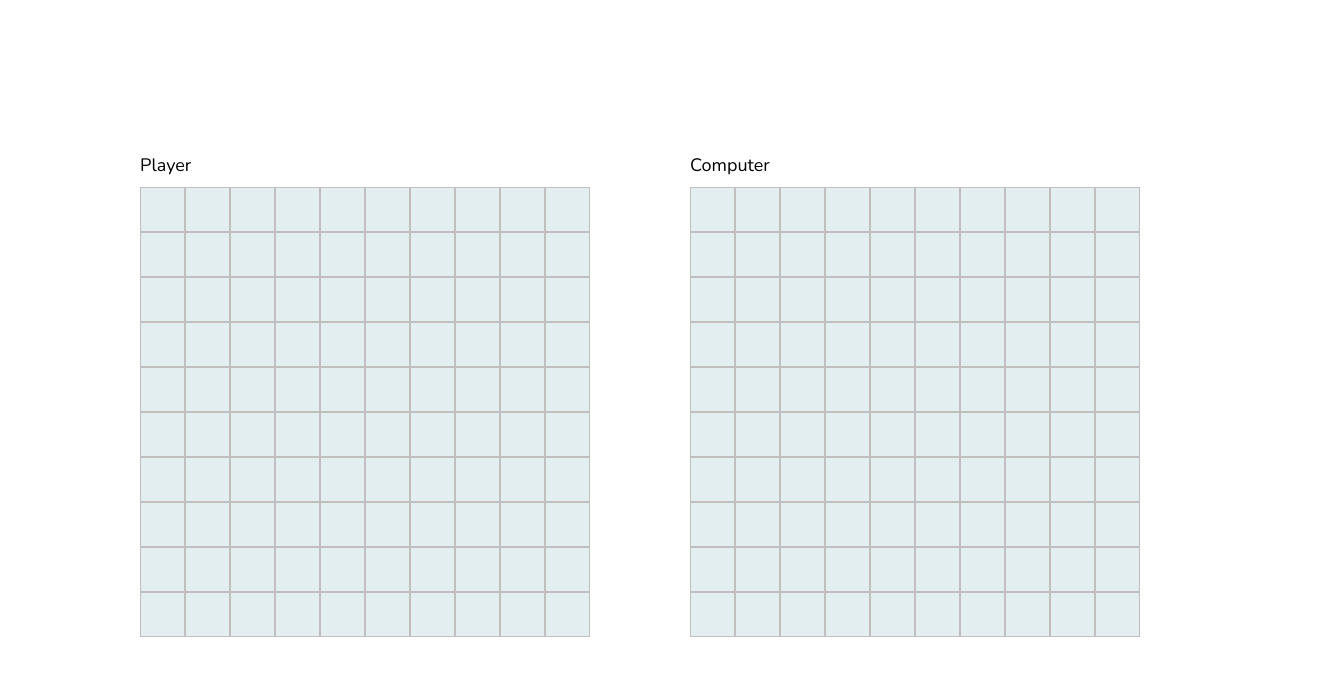
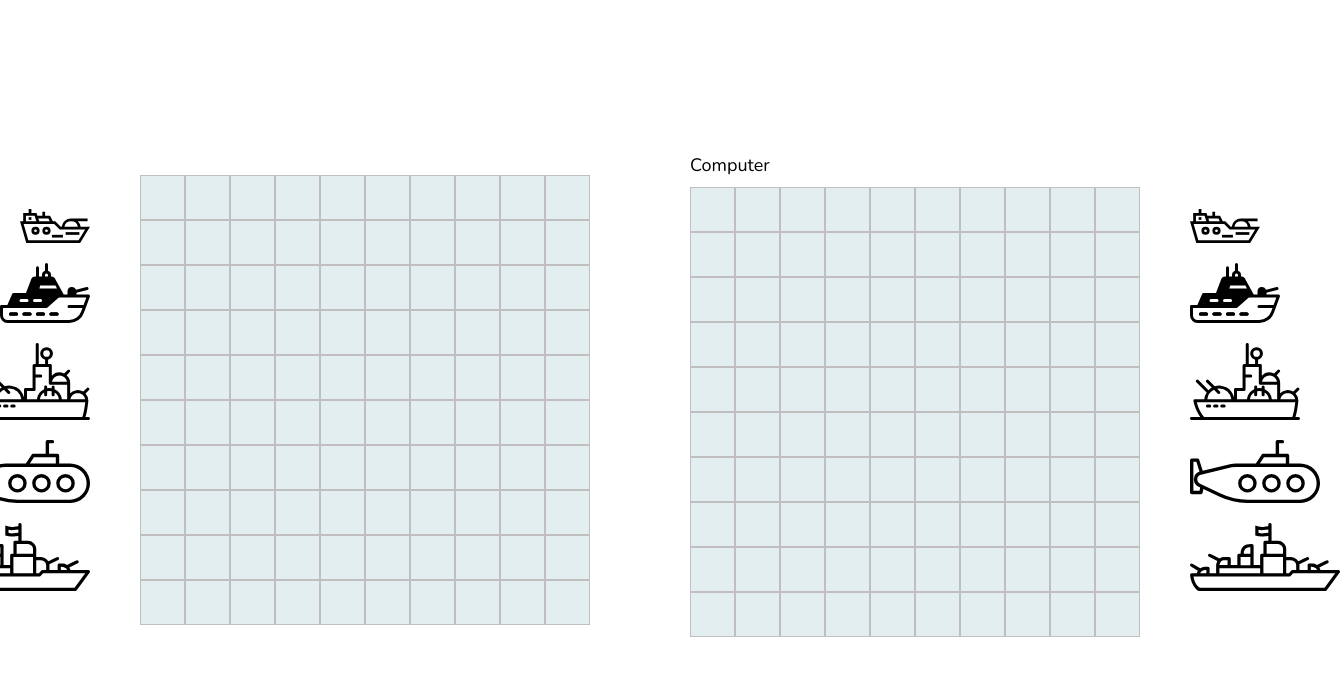
Before and after one commit to CandersA/battleships, a website with bundled scripts: page dist/index.html in a window 1280 px wide. Both pictures are taken after a click on the button "Launch game". Shown: the whole page, 1340 px wide, since content can reach past the window. Built offline with nearby package versions, Linux system fonts and the light colour scheme.

Commit message:
Get cordinates when cell is clicked, add ships to UI

```diff
--- a/src/modules/UI.js
+++ b/src/modules/UI.js
@@ -1,39 +1,83 @@
 import game from './game.js';
 
 const UI = (() => {
+  const generateBoard = (boardData, board) => {
+    let rowNum = -1;
+    boardData.forEach((row) => {
+      rowNum += 1;
+      row.forEach((cell) => {
+        const inputCell = document
+          .createElement('div');
+        inputCell.classList.add('cell');
+        inputCell.id = (
+          `${cell},${rowNum}`);
+        board.appendChild(inputCell);
+      });
+    });
+  };
+
+  const getCellListeners = (board) => {
+    const cells = board
+      .getElementsByClassName('cell');
+    const cellArray = Array.from(cells);
+
+    cellArray.forEach((cell) => {
+      cell.addEventListener('click', () => {
+        console.log(`x = ${cell.id[0]}, y = ${cell.id[2]}`);
+      });
+    });
+  };
+
   const generateBoards = (player1, player2) => {
-    const board1 = document.getElementById('gb1');
-    const board2 = document.getElementById('gb2');
-    const boardData1 = player1.playerBoard.boardArray;
-    const boardData2 = player2.playerBoard.boardArray;
-
-    function generateBoard(boardData, board) {
-      boardData.forEach((row) => {
-        row.forEach(() => {
-          const inputCell = document.createElement('div');
-          inputCell.classList.add('cell');
-          board.appendChild(inputCell);
-        });
-      });
-    }
+    const board1 = document
+      .getElementById('gb1');
+    const board2 = document
+      .getElementById('gb2');
+    const boardData1 = player1
+      .playerBoard
+      .boardArray;
+    const boardData2 = player2
+      .playerBoard
+      .boardArray;
 
     generateBoard(boardData1, board1);
     generateBoard(boardData2, board2);
+
+    getCellListeners(board2);
+
+    const playerOneName = document
+      .getElementById('p1name');
+    const playerTwoName = document
+      .getElementById('p2name');
+
+    function capitalizeName(name) {
+      return name.charAt(0).toUpperCase() + name.slice(1);
+    }
+
+    playerOneName.textContent = capitalizeName(player1.getName());
+    playerTwoName.textContent = capitalizeName(player2.getName());
   };
 
   const launchGame = (playerName) => {
-    const start = document.querySelector('.start');
-    const boards = document.querySelector('.gameboards');
-    const player1 = game.createPlayer(playerName);
+    const start = document
+      .querySelector('.start');
+    const boards = document
+      .querySelector('.gameboards');
+
+    const player1 = game
+      .createPlayer(playerName);
     game.createBoards();
+
     generateBoards(player1, game.player2);
     start.classList.add('notvisible');
     boards.classList.remove('notvisible');
   };
 
   const loadEventListeners = () => {
-    const launchBtn = document.querySelector('.launch-game');
-    const playerName = document.getElementById('player1');
+    const launchBtn = document
+      .querySelector('.launch-game');
+    const playerName = document
+      .getElementById('player1');
 
     launchBtn.addEventListener('click', () => {
       launchGame(playerName.value);
--- a/src/modules/game.js
+++ b/src/modules/game.js
@@ -14,7 +14,8 @@ const game = (() => {
   };
 
   const checkLoser = () => {
-    if (player1.gameLoser() === false && player2.gameLoser() === false) {
+    if (player1.gameLoser() === false
+    && player2.gameLoser() === false) {
       return false;
     }
 
--- a/src/style.css
+++ b/src/style.css
@@ -95,11 +95,54 @@ input:focus {
     margin: 10px 0;
 }
 
+.carrier {
+    width: 70px;
+}
+
+.battleship {
+    width: 90px;
+}
+
+.cruiser {
+    width: 110px;
+}
+
+.submarine {
+    width: 130px;
+}
+
+.destroyer {
+    width: 150px;
+}
+
+.ships {
+    display: flex;
+    flex-direction: column;
+    gap: 20px;
+}
+
+.gb1ships {
+    align-items: flex-end;
+}
+
+.container {
+    display: flex;
+    align-items: center;
+    gap: 50px
+}
+
 .cell {
     width: 45px;
     height: 45px;
     background-color: rgb(227, 238, 241);
+    color: rgb(227, 238, 241);
     border: 1px solid rgb(192, 190, 190);
+}
+
+.cell:hover {
+    cursor: pointer;
+    background-color: var(--accent-color);
+    color: var(--accent-color);
 }
 
 .playername {
```
Also changed, not shown: dist/icons/battleship.svg (added), dist/icons/carrier.svg (added), dist/icons/cruiser.svg (added), dist/icons/destoryer.svg (added), dist/icons/submarine.svg (added), dist/index.html, dist/main.js (added).
